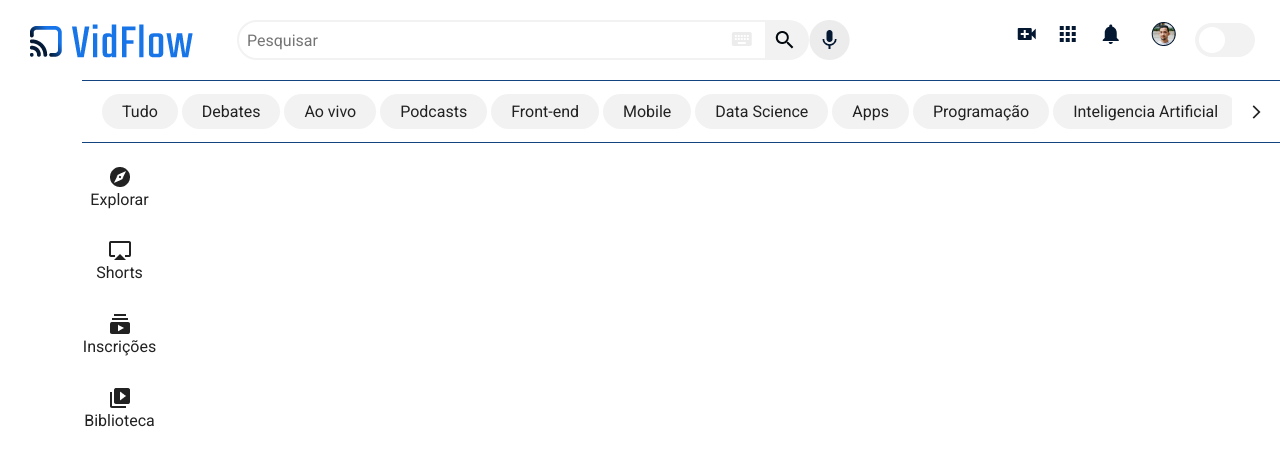
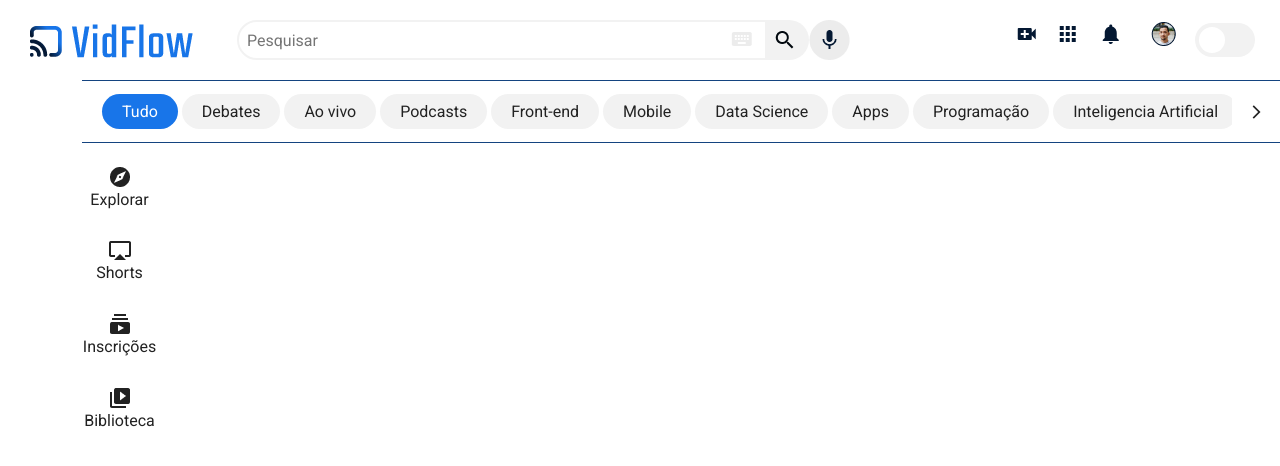
Before and after one commit to LucasRPorto/vidflow, a plain HTML site: page index.html in a window 1280 px wide. Both pictures are taken after a click on the link "Tudo". Drawn offline with Linux system fonts and the light colour scheme; no server answers.

Commit message:
feat: (deploying clicked menu item style) - Lucas Porto

```diff
--- a/css/estilos.css
+++ b/css/estilos.css
@@ -181,7 +181,7 @@ body {
     width: 200px;
 }
 
-.superior__item active{
+.superior__item.active{
     color: var(--branco);
     font-size: 16px;
     background-color: var(--azul-destaque-light);
@@ -495,21 +495,6 @@ body {
     position: relative;
 }
 
-.superior__item {
-    color: var(--cinza-escuro);
-    font-size: 16px;
-    background-color: var(--cinza-claro);
-    border-radius: 20px;
-    padding: 8px 20px;
-    cursor: pointer;
-    width: 200px;
-}
-
-.superior__item:hover {
-    color: var(--branco);
-    background-color: var(--azul-destaque-light);
-    transition: .5s;
-}
 
 .superior__slider{
     position: absolute;
--- a/index.html
+++ b/index.html
@@ -183,9 +183,9 @@
 
             <section class="superior__secao__container">
                 <div class="superior__secao__container-wrapper">
-                    <a href="#" name="Tudo" class="superior__item">Tudo</a>
+                    <a href="#" name="Tudo" class="superior__item active">Tudo</a>
                     <a href="#" name="Debates" class="superior__item">Debates</a>
-                    <a href="#" name="Ao vivo" class="superior__item active">Ao vivo</a>
+                    <a href="#" name="Ao vivo" class="superior__item ">Ao vivo</a>
                     <a href="#" name="Podcasts" class="superior__item">Podcasts</a>
                     <a href="#" name="Front-end" class="superior__item">Front-end</a>
                     <a href="#" name="Mobile" class="superior__item">Mobile</a>
--- a/script.js
+++ b/script.js
@@ -2,6 +2,9 @@ const containerVideos = document.querySelector(".videos__container");
 const checkboxContainer = document.querySelector(".cabecalho__switch-input");
 const contextoTipo = document.querySelectorAll(".superior__item");
 const pesquisarBtn = document.querySelector(".pesquisar__btn");
+const logoItem = document.querySelector(".logo__item");
+const inicioMenu = document.querySelector(".menu__itens");
+const itemMenuSuperior = document.querySelectorAll(".superior__item");
 
 const musicaClick = new Audio('./audio/swoosh.mp3');
 
@@ -47,3 +50,39 @@ checkboxContainer.addEventListener('change', () =>{
   musicaClick.play();
 }
 )
+
+logoItem.addEventListener('click', (evento) => {
+  evento = listaVideos();
+})
+
+inicioMenu.addEventListener('click', (evento) => {
+  evento = listaVideos();
+})
+
+itemMenuSuperior.forEach((itemDoMenu) => {
+  itemDoMenu.addEventListener('click', (evento) => {
+
+    while(containerVideos.firstChild){
+      containerVideos.removeChild(containerVideos.firstChild);
+    }
+
+    const nomeDoItem = itemDoMenu.getAttribute("name");
+    const nomeDoItemFormatado = nomeDoItem.toString()
+    evento.preventDefault();
+    console.log(nomeDoItemFormatado);
+
+    itemMenuSuperior.forEach((itemDoMenu) => {
+      if(itemDoMenu.classList.contains("active")){
+        itemDoMenu.classList.remove("active");
+      }
+    })
+
+    itemDoMenu.classList.add("active");
+
+    if(nomeDoItemFormatado == "Tudo"){
+      listaVideos();
+    }else{
+    listaVideos(`?categoria=${nomeDoItemFormatado}`);
+    }
+  })
+})
```
